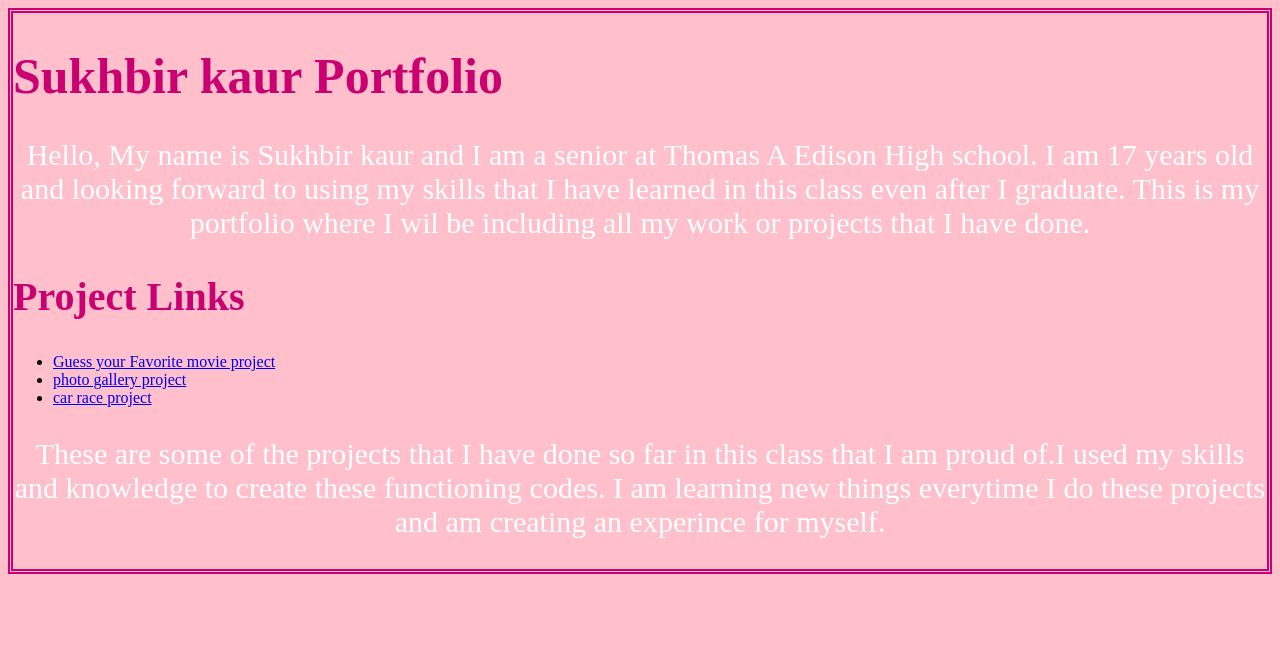
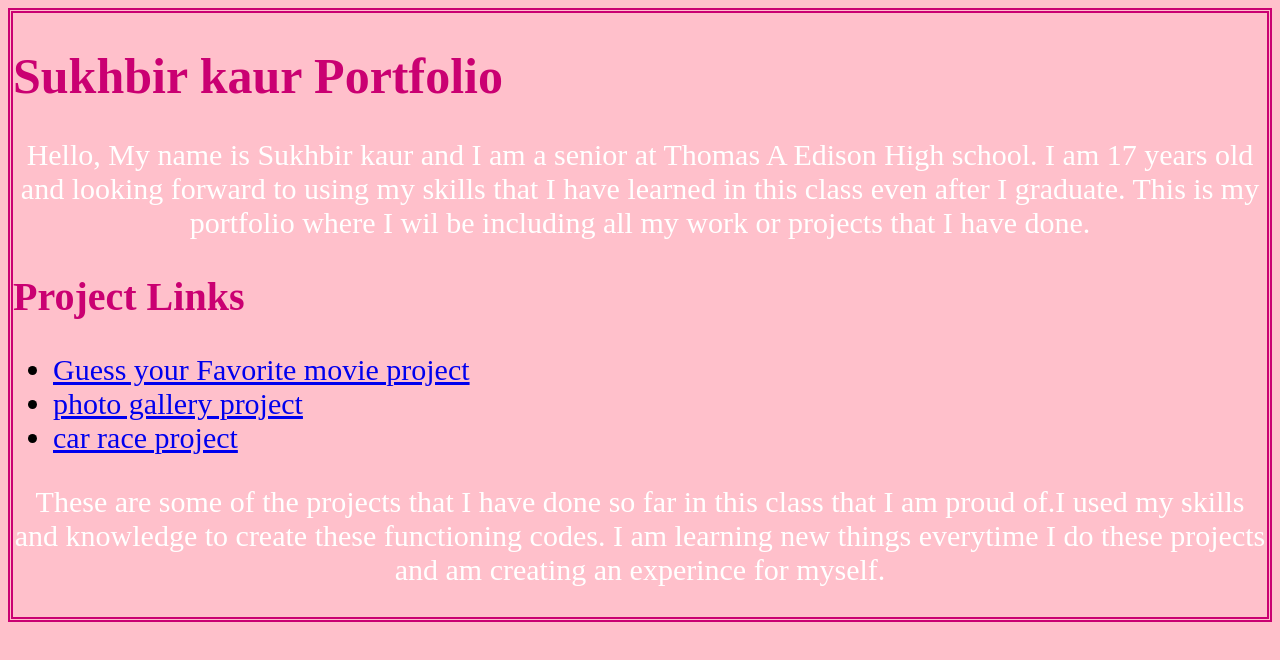
Before and after one commit to sukhbirkc/sukhbirkc.github.io, a plain HTML site: page index.html in a window 1280 px wide. Drawn offline with Linux system fonts and the light colour scheme.

Commit message:
Update styles.css

```diff
--- a/styles.css
+++ b/styles.css
@@ -23,3 +23,6 @@ h2{
   color:#CA0072;
     font-size:40px;
 }
+ul{
+    font-size:30px;
+}
```
